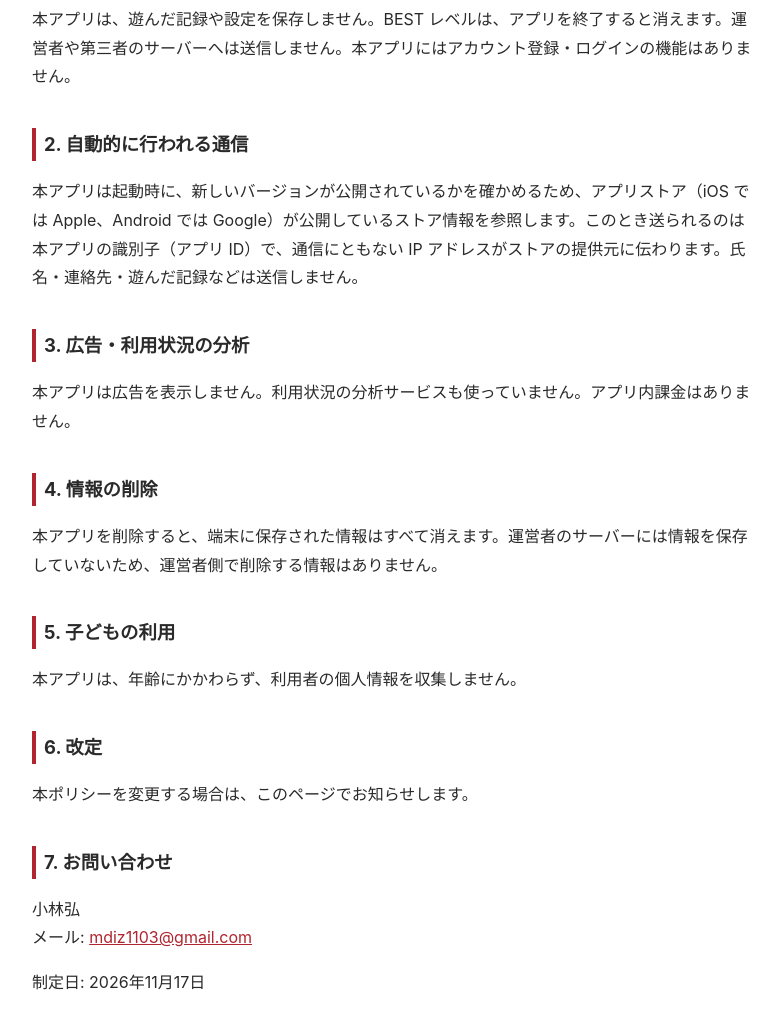
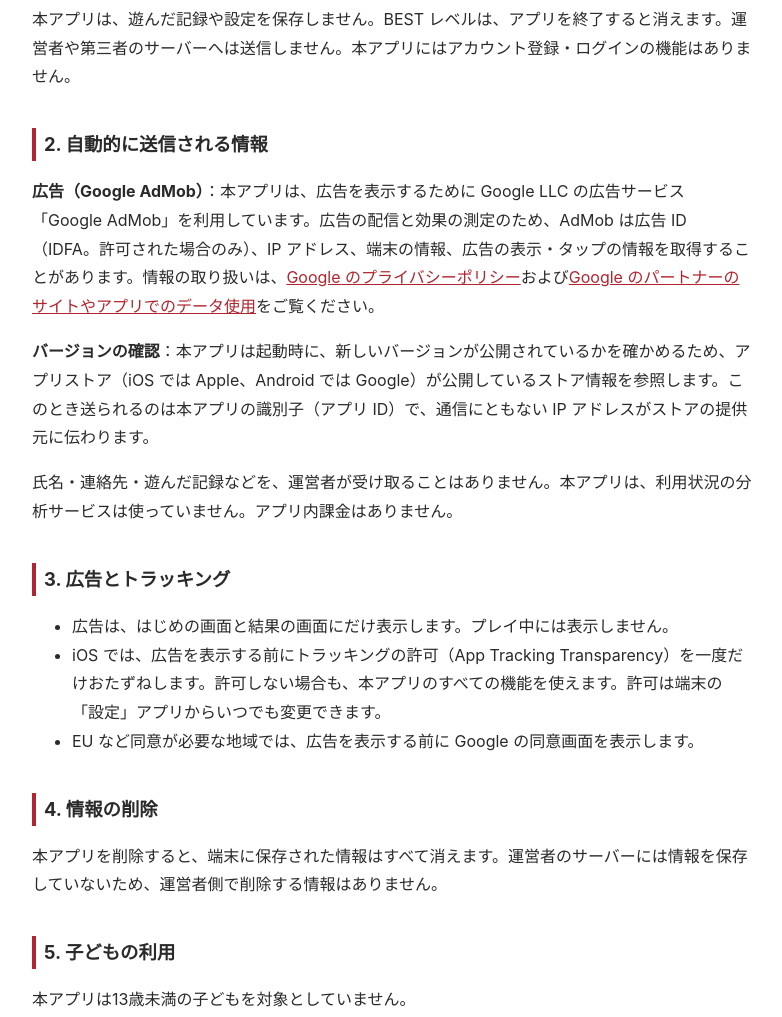
Before and after one commit to hirorock1103/circus-game-legal, a plain HTML site: page privacy.html in a window 1280 px wide. Shown: the part 280-1297 px from the top of the page, without its empty margins (248-1030 px from the left). Drawn offline with Linux system fonts and the light colour scheme.

Commit message:
docs: 広告（AdMob）の記載を追加する
Co-Authored-By: Claude Fable 5.2 <noreply@anthropic.com>

```diff
--- a/privacy.html
+++ b/privacy.html
@@ -18,17 +18,23 @@
 <h2>1. 本アプリに保存する情報</h2>
 <p>本アプリは、遊んだ記録や設定を保存しません。BEST レベルは、アプリを終了すると消えます。運営者や第三者のサーバーへは送信しません。本アプリにはアカウント登録・ログインの機能はありません。</p>
 
-<h2>2. 自動的に行われる通信</h2>
-<p>本アプリは起動時に、新しいバージョンが公開されているかを確かめるため、アプリストア（iOS では Apple、Android では Google）が公開しているストア情報を参照します。このとき送られるのは本アプリの識別子（アプリ ID）で、通信にともない IP アドレスがストアの提供元に伝わります。氏名・連絡先・遊んだ記録などは送信しません。</p>
+<h2>2. 自動的に送信される情報</h2>
+<p><strong>広告（Google AdMob）</strong>：本アプリは、広告を表示するために Google LLC の広告サービス「Google AdMob」を利用しています。広告の配信と効果の測定のため、AdMob は広告 ID（IDFA。許可された場合のみ）、IP アドレス、端末の情報、広告の表示・タップの情報を取得することがあります。情報の取り扱いは、<a href="https://policies.google.com/privacy">Google のプライバシーポリシー</a>および<a href="https://policies.google.com/technologies/partner-sites">Google のパートナーのサイトやアプリでのデータ使用</a>をご覧ください。</p>
+<p><strong>バージョンの確認</strong>：本アプリは起動時に、新しいバージョンが公開されているかを確かめるため、アプリストア（iOS では Apple、Android では Google）が公開しているストア情報を参照します。このとき送られるのは本アプリの識別子（アプリ ID）で、通信にともない IP アドレスがストアの提供元に伝わります。</p>
+<p>氏名・連絡先・遊んだ記録などを、運営者が受け取ることはありません。本アプリは、利用状況の分析サービスは使っていません。アプリ内課金はありません。</p>
 
-<h2>3. 広告・利用状況の分析</h2>
-<p>本アプリは広告を表示しません。利用状況の分析サービスも使っていません。アプリ内課金はありません。</p>
+<h2>3. 広告とトラッキング</h2>
+<ul>
+<li>広告は、はじめの画面と結果の画面にだけ表示します。プレイ中には表示しません。</li>
+<li>iOS では、広告を表示する前にトラッキングの許可（App Tracking Transparency）を一度だけおたずねします。許可しない場合も、本アプリのすべての機能を使えます。許可は端末の「設定」アプリからいつでも変更できます。</li>
+<li>EU など同意が必要な地域では、広告を表示する前に Google の同意画面を表示します。</li>
+</ul>
 
 <h2>4. 情報の削除</h2>
 <p>本アプリを削除すると、端末に保存された情報はすべて消えます。運営者のサーバーには情報を保存していないため、運営者側で削除する情報はありません。</p>
 
 <h2>5. 子どもの利用</h2>
-<p>本アプリは、年齢にかかわらず、利用者の個人情報を収集しません。</p>
+<p>本アプリは13歳未満の子どもを対象としていません。</p>
 
 <h2>6. 改定</h2>
 <p>本ポリシーを変更する場合は、このページでお知らせします。</p>
@@ -36,6 +42,6 @@
 <h2>7. お問い合わせ</h2>
 <p>小林弘<br>メール: <a href="mailto:mdiz1103@gmail.com">mdiz1103@gmail.com</a></p>
 
-<p>制定日: 2026年11月17日</p>
+<p>制定日: 2026年11月17日（広告の記載を追加）</p>
 </body>
 </html>
```
Also changed, not shown: en/privacy.html (+11 -5 lines), en/support.html (+2 -1 lines), support.html (+2 -1 lines).
